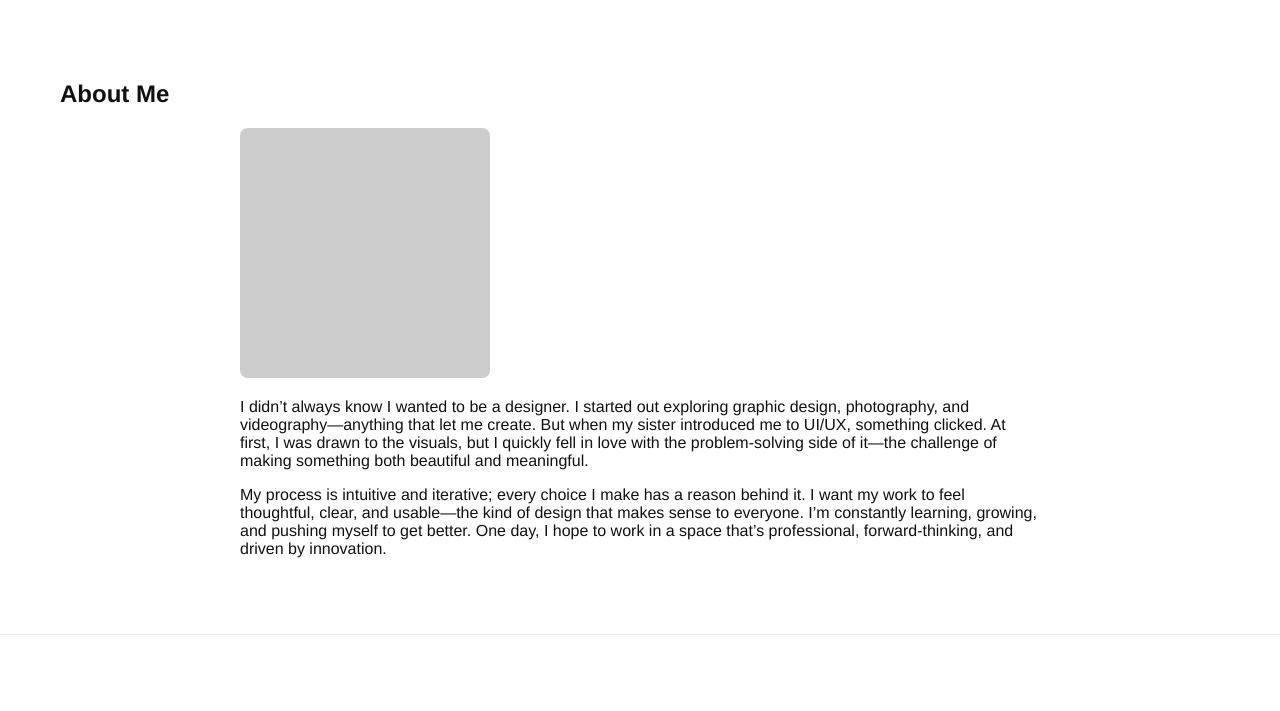
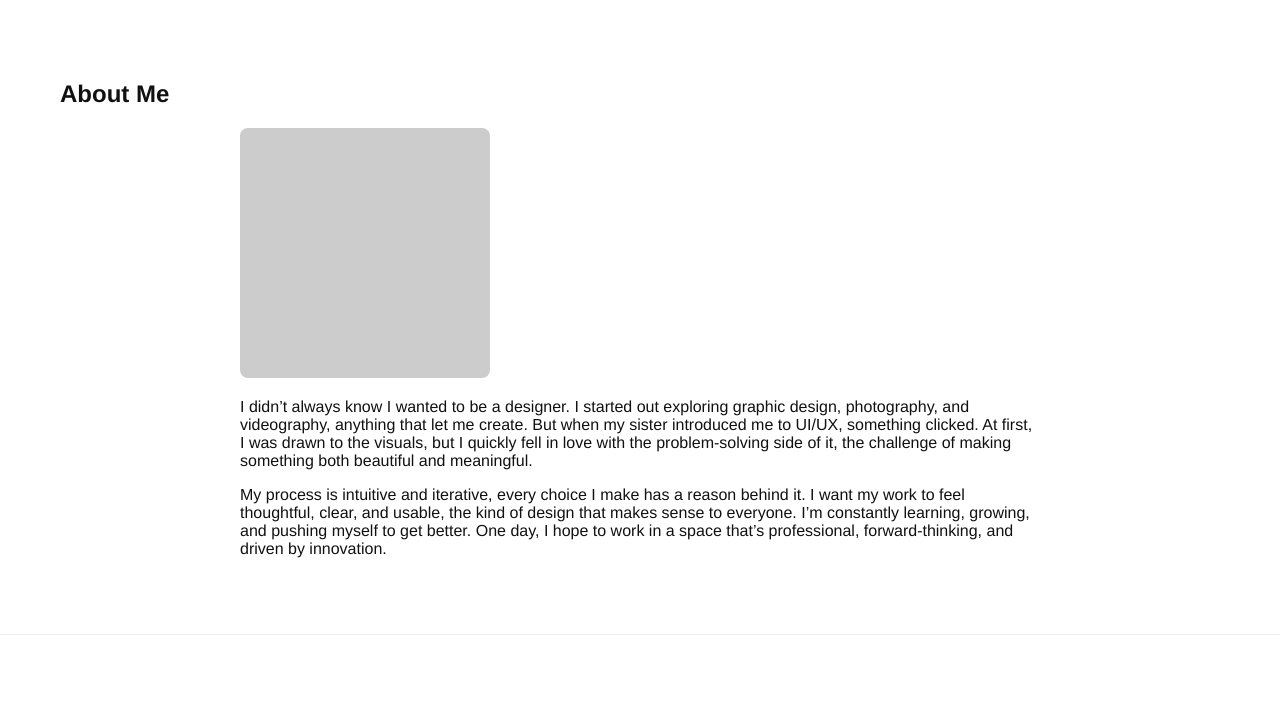
Before and after one commit to JaedanHiggins/Portfolio, a plain HTML site: page about.html in a window 1280 px wide. Shown: the part 63-774 px from the top of the page. Drawn offline with Linux system fonts and the light colour scheme.

Commit message:
Update about.html

```diff
--- a/about.html
+++ b/about.html
@@ -1,11 +1,13 @@
 <!DOCTYPE html>
 <html lang="en">
+
 <head>
     <meta charset="UTF-8" />
     <meta name="viewport" content="width=device-width, initial-scale=1.0" />
     <title>About | Jaedan Higgins</title>
     <link rel="stylesheet" href="style.css" />
 </head>
+
 <body>
     <header>
         <div class="logo">JH <span>JAEDAN HIGGINS</span></div>
@@ -21,17 +23,16 @@
         <div class="about-content">
             <div class="about-img placeholder"></div>
             <p>
-        I didn’t always know I wanted to be a designer. I started out exploring graphic design,
-        photography, and videography—anything that let me create. But when my sister introduced me
-        to UI/UX, something clicked. At first, I was drawn to the visuals, but I quickly fell in love
-        with the problem-solving side of it—the challenge of making something both beautiful and
-        meaningful.
+                I didn’t always know I wanted to be a designer. I started out exploring graphic design, photography, and
+                videography, anything that let me create. But when my sister introduced me to UI/UX, something clicked.
+                At first, I was drawn to the visuals, but I quickly fell in love with the problem-solving side of it,
+                the challenge of making something both beautiful and meaningful.
             </p>
             <p>
-        My process is intuitive and iterative; every choice I make has a reason behind it. I want my
-        work to feel thoughtful, clear, and usable—the kind of design that makes sense to everyone.
-        I’m constantly learning, growing, and pushing myself to get better. One day, I hope to work in
-        a space that’s professional, forward-thinking, and driven by innovation.
+                My process is intuitive and iterative, every choice I make has a reason behind it. I want my work to
+                feel thoughtful, clear, and usable, the kind of design that makes sense to everyone. I’m constantly
+                learning, growing, and pushing myself to get better. One day, I hope to work in a space that’s
+                professional, forward-thinking, and driven by innovation.
             </p>
         </div>
     </section>
@@ -51,4 +52,5 @@
         </form>
     </section>
 </body>
+
 </html>
```
Lines whose indentation alone changed are shown as unchanged.
